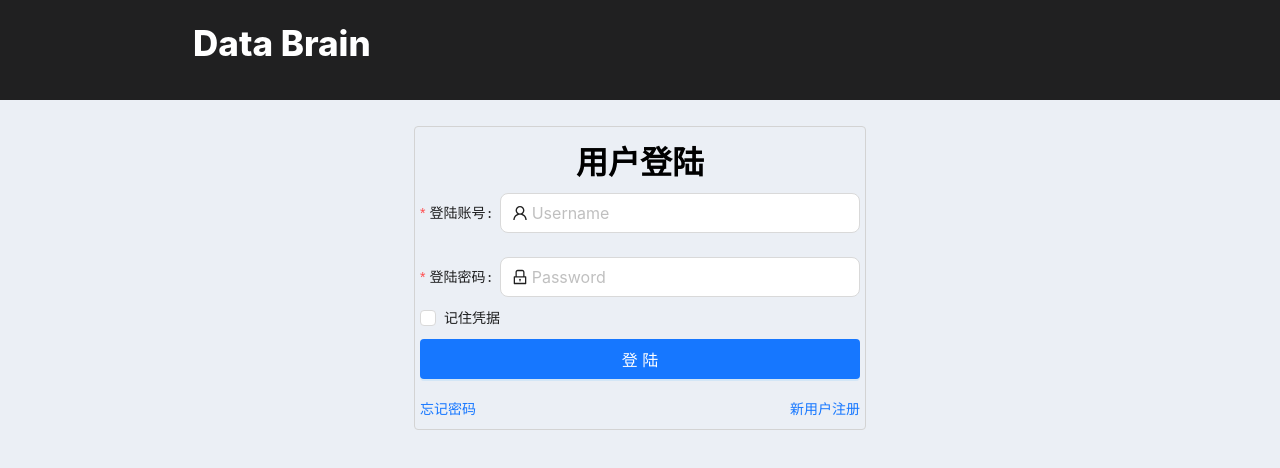
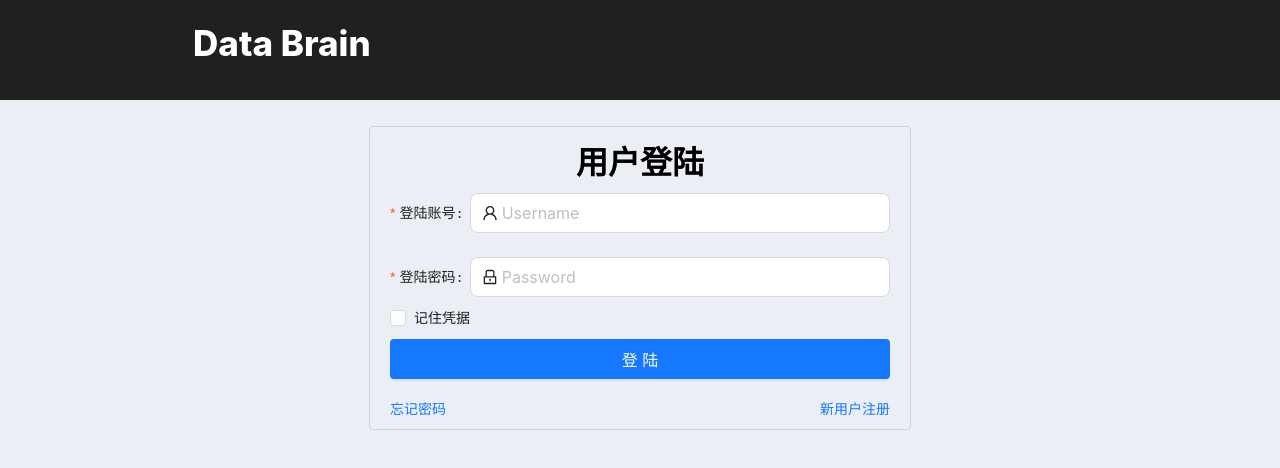
Before and after one commit to WeBankBlockchain/DDCMS-Front, a React (Create React App) app: page /login in a window 1280 px wide. Shown: the top 468 px of the page. Built offline with nearby package versions, Linux system fonts and the light colour scheme.

Commit message:
抽取类名，调整公共样式

```diff
--- a/src/assets/CommonStyle.css
+++ b/src/assets/CommonStyle.css
@@ -58,3 +58,16 @@ input:-webkit-autofill {
     -webkit-box-shadow: 0 0 0px 1000px white inset;
     -webkit-text-fill-color: black;
   }
+
+.main-form{
+	width: 500px;
+	margin: 2% auto 0 auto;
+	border: 1px solid lightgrey;
+	border-radius: 4px;
+	display: flexbox;
+	flex-direction: column;
+	justify-content: center;
+	align-items: center;
+	font-weight: 500;
+	padding: 0px 20px 0px 20px;
+}
--- a/src/pages/app/Login.jsx
+++ b/src/pages/app/Login.jsx
@@ -5,6 +5,7 @@ import CommonFooter from "../../components/footer/CommonFooter";
 import HomeHeader from "../../components/header/HomeHeader";
 import { LockOutlined, UserOutlined } from '@ant-design/icons';
 import { LoginApi } from "../../request/api";
+import "../../assets/CommonStyle.css";
 
 // import "../../assets/CommonStyle.css";
 const { Content } = Layout;
@@ -44,19 +45,8 @@ export default function Login() {
       minHeight: '100vh',
     }}>
       <HomeHeader ></HomeHeader>
-      <div className="login-body" style={{
-      }}>
-        <div style={{
-            width: '450px',
-            margin: '2% auto 0 auto',
-            border: '1px solid lightgrey',
-            borderRadius: '4px',
-            display: 'flexbox',//采用flex布局，默认
-            flexDirection: 'column',
-            justifyContent: 'center',//在水平方向居中
-            alignItems: 'center',//在垂直方向居中,
-            fontWeight: '500',
-        }}>
+      <div className="login-body">
+        <div className=" main-form">
            <h1 style={{
               color: 'black',
               textAlign: 'center',
@@ -65,9 +55,6 @@ export default function Login() {
             }}> 用户登陆 </h1>
           <div
           style={{
-
-            borderRadius: '4px',
-            padding: '0px 5px 0px 5px',
             margin: 'auto'
           }}>
             <Form
--- a/src/pages/app/Register.jsx
+++ b/src/pages/app/Register.jsx
@@ -13,7 +13,7 @@ import { useNavigate } from "react-router-dom";
 import { RegisterApi } from "../../request/api.js";
 import FileUploader from "../../components/file/FileUploader";
 import HomeHeader from "../../components/header/HomeHeader.jsx";
-
+import "../../assets/CommonStyle.css";
 const { Option } = Select;
 
 export default function Register() {
@@ -24,13 +24,7 @@ export default function Register() {
       minHeight: '100vh'
     }}>
       <HomeHeader />
-      <div style={{
-        margin: '2% auto 0 auto',
-        width: '450px',
-        padding: '0px 5px 0px 5px',
-        border: '1px solid lightgrey',
-        borderRadius: '4px'
-      }}>
+      <div className="main-form">
        <h1 style={{
         marginTop: '10px',
         marginBottom: '10px',
```
